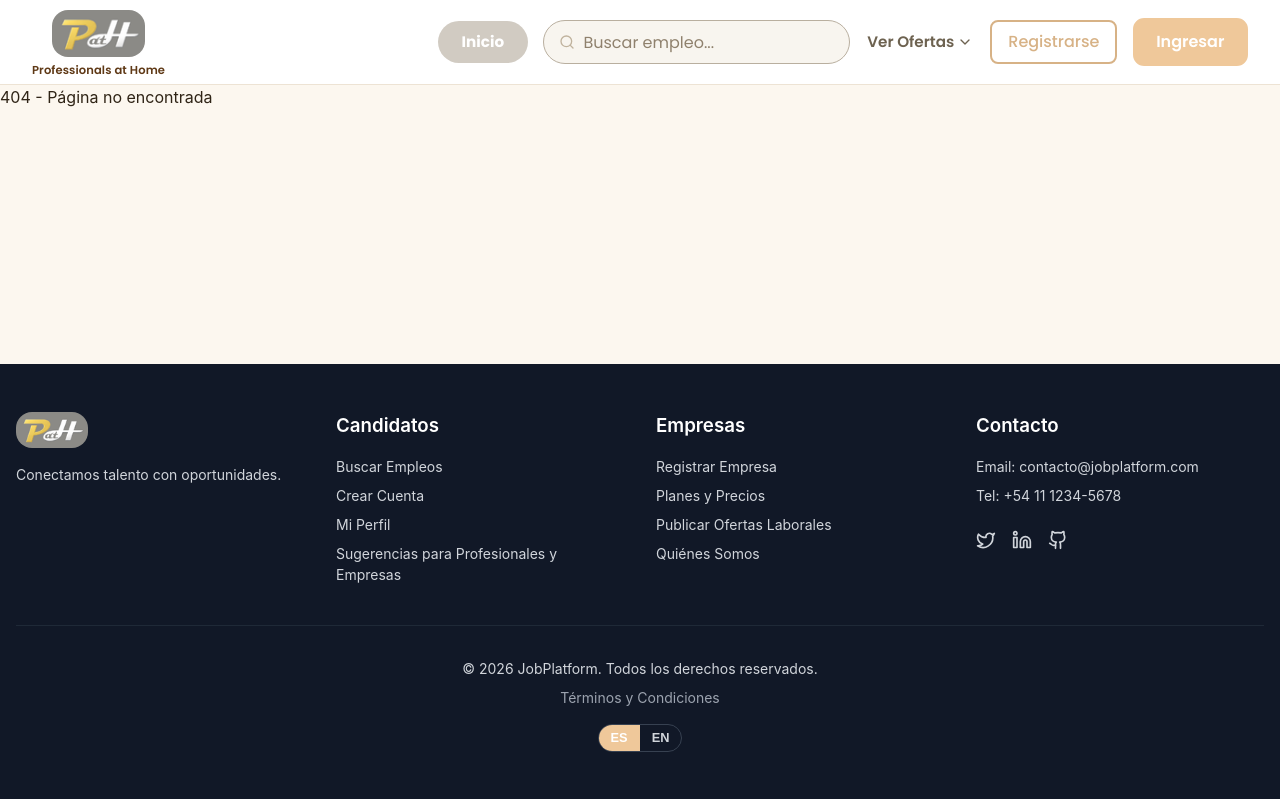
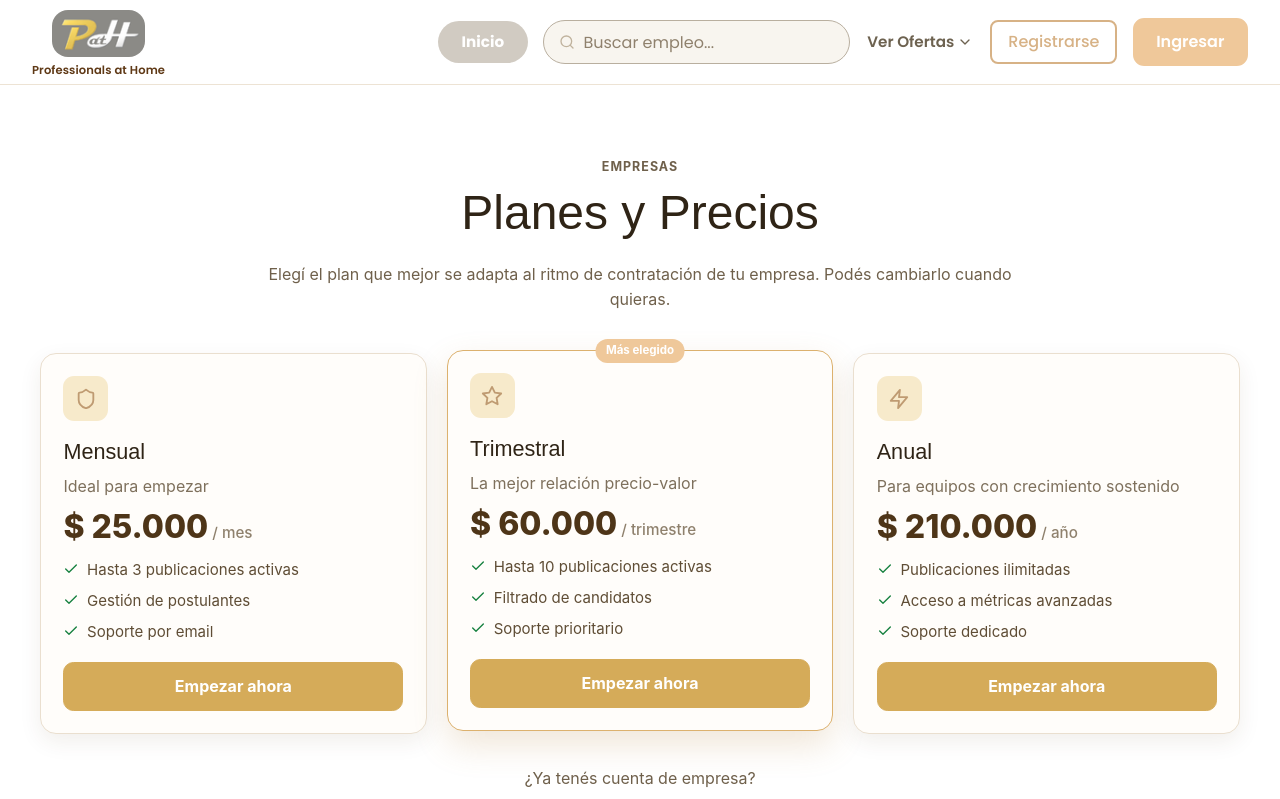
Before and after one commit to nicogomez94/job-application, a React (Vite) app in the folder frontend/: page /planes-y-precios in a window 1280 px wide. Shown: the top 799 px of the page. Built offline with nearby package versions, Linux system fonts and the light colour scheme; no server answers.

Commit message:
login admin

```diff
--- a/frontend/src/App.jsx
+++ b/frontend/src/App.jsx
@@ -10,6 +10,8 @@ import JobSearch from './pages/JobSearch';
 import JobDetail from './pages/JobDetail';
 import Blog from './pages/Blog';
 import QuienesSomos from './pages/QuienesSomos';
+import PlanesYPrecios from './pages/PlanesYPrecios';
+import Sugerencias from './pages/Sugerencias';
 
 // Auth
 import Login from './pages/auth/Login';
@@ -48,6 +50,9 @@ function App() {
   // Componente de ruta protegida
   const ProtectedRoute = ({ children, allowedTypes }) => {
     if (!isAuthenticated) {
+      if (allowedTypes?.length === 1 && allowedTypes[0] === 'admin') {
+        return <Navigate to="/acceso-admin" replace />;
+      }
       return <Navigate to="/login" replace />;
     }
 
@@ -67,10 +72,19 @@ function App() {
         <Route path="jobs/:id" element={<JobDetail />} />
         <Route path="blog" element={<Blog />} />
         <Route path="quienes-somos" element={<QuienesSomos />} />
+        <Route path="planes-y-precios" element={<PlanesYPrecios />} />
+        <Route path="sugerencias" element={<Sugerencias />} />
         <Route path="terminos-y-condiciones" element={<TermsAndConditions />} />
 
         {/* Auth */}
-        <Route path="login" element={<Login />} />
+        <Route
+          path="login"
+          element={<Login allowedUserTypes={['user', 'company']} defaultUserType="user" />}
+        />
+        <Route
+          path="acceso-admin"
+          element={<Login allowedUserTypes={['admin']} defaultUserType="admin" hideUserTypeSelector />}
+        />
         <Route path="register/user" element={<RegisterUser />} />
         <Route path="register/company" element={<RegisterCompany />} />
         <Route
--- /dev/null
+++ b/frontend/src/pages/PlanesYPrecios.css
@@ -0,0 +1,175 @@
+.pricing-page {
+  background: #fff;
+  padding: 4.5rem 1rem 5rem;
+}
+
+.pricing-container {
+  max-width: 1200px;
+  margin: 0 auto;
+}
+
+.pricing-header {
+  text-align: center;
+  max-width: 760px;
+  margin: 0 auto 2.5rem;
+}
+
+.pricing-eyebrow {
+  color: var(--primary-600);
+  font-weight: 700;
+  letter-spacing: 0.08em;
+  text-transform: uppercase;
+  font-size: 0.78rem;
+  margin-bottom: 0.6rem;
+}
+
+.pricing-header h1 {
+  font-size: clamp(2rem, 4.2vw, 3rem);
+  color: #2f2416;
+  margin: 0 0 0.8rem;
+}
+
+.pricing-header p {
+  color: #6f604b;
+  line-height: 1.6;
+  margin: 0;
+}
+
+.pricing-grid {
+  display: grid;
+  grid-template-columns: repeat(3, minmax(0, 1fr));
+  gap: 1.25rem;
+}
+
+.pricing-card {
+  background: #fffdfa;
+  border: 1px solid #eadfcf;
+  border-radius: 1rem;
+  padding: 1.4rem;
+  display: flex;
+  flex-direction: column;
+  box-shadow: 0 8px 22px rgba(74, 49, 18, 0.08);
+  position: relative;
+}
+
+.pricing-card-highlight {
+  border-color: #dcb16e;
+  box-shadow: 0 14px 34px rgba(180, 131, 58, 0.2);
+  transform: translateY(-3px);
+}
+
+.pricing-badge {
+  position: absolute;
+  top: -12px;
+  left: 50%;
+  transform: translateX(-50%);
+  background: var(--primary-500);
+  color: #fff;
+  font-size: 0.72rem;
+  font-weight: 700;
+  padding: 0.22rem 0.65rem;
+  border-radius: 999px;
+}
+
+.pricing-icon {
+  width: 2.8rem;
+  height: 2.8rem;
+  border-radius: 0.7rem;
+  display: grid;
+  place-items: center;
+  color: var(--primary-700);
+  background: #f7eacb;
+  margin-bottom: 0.9rem;
+}
+
+.pricing-card h2 {
+  margin: 0;
+  color: #2f2416;
+  font-size: 1.35rem;
+}
+
+.pricing-subtitle {
+  margin: 0.4rem 0 0.8rem;
+  color: #7e705c;
+}
+
+.pricing-value {
+  font-size: 2rem;
+  line-height: 1;
+  margin: 0 0 1rem;
+  color: #4e3518;
+  font-weight: 800;
+}
+
+.pricing-value span {
+  font-size: 0.95rem;
+  font-weight: 500;
+  color: #8f816d;
+}
+
+.pricing-features {
+  list-style: none;
+  margin: 0;
+  padding: 0;
+  display: flex;
+  flex-direction: column;
+  gap: 0.52rem;
+  color: #5f4d35;
+  flex: 1;
+}
+
+.pricing-features li {
+  display: flex;
+  gap: 0.48rem;
+  align-items: flex-start;
+  font-size: 0.94rem;
+}
+
+.pricing-features svg {
+  color: #16803f;
+  flex-shrink: 0;
+  margin-top: 2px;
+}
+
+.pricing-cta {
+  margin-top: 1.15rem;
+  background: #d5ab59;
+  border: 1px solid #d5ab59;
+  color: #fff;
+  text-decoration: none;
+  text-align: center;
+  padding: 0.72rem 1rem;
+  border-radius: 0.65rem;
+  font-weight: 700;
+  transition: background 0.2s ease, transform 0.2s ease;
+}
+
+.pricing-cta:hover {
+  background: #bf933f;
+  transform: translateY(-1px);
+}
+
+.pricing-bottom {
+  margin-top: 2rem;
+  text-align: center;
+  color: #6f604b;
+}
+
+.pricing-bottom p {
+  margin: 0 0 0.35rem;
+}
+
+.pricing-bottom a {
+  color: #5f3916;
+  font-weight: 700;
+}
+
+@media (max-width: 980px) {
+  .pricing-grid {
+    grid-template-columns: 1fr;
+  }
+
+  .pricing-card-highlight {
+    transform: none;
+  }
+}
--- /dev/null
+++ b/frontend/src/pages/Sugerencias.css
@@ -0,0 +1,99 @@
+.tips-page {
+  background: #fff;
+  padding: 4rem 1rem 4.5rem;
+}
+
+.tips-container {
+  max-width: 1120px;
+  margin: 0 auto;
+}
+
+.tips-header {
+  text-align: center;
+  max-width: 760px;
+  margin: 0 auto 2.25rem;
+}
+
+.tips-header h1 {
+  color: #2f2416;
+  font-size: clamp(1.9rem, 4vw, 2.8rem);
+  margin: 0 0 0.75rem;
+}
+
+.tips-header p {
+  color: #74624b;
+  line-height: 1.6;
+  margin: 0;
+}
+
+.tips-grid {
+  display: grid;
+  grid-template-columns: repeat(2, minmax(0, 1fr));
+  gap: 1.2rem;
+}
+
+.tips-card {
+  background: #fffdfa;
+  border: 1px solid #e8dbc7;
+  border-radius: 1rem;
+  padding: 1.4rem;
+  box-shadow: 0 8px 22px rgba(79, 53, 20, 0.08);
+}
+
+.tips-card-title {
+  display: flex;
+  align-items: center;
+  gap: 0.55rem;
+  margin-bottom: 0.95rem;
+  color: #5f3916;
+}
+
+.tips-card-title h2 {
+  margin: 0;
+  font-size: 1.3rem;
+}
+
+.tips-card ul {
+  list-style: none;
+  padding: 0;
+  margin: 0 0 1.2rem;
+  display: flex;
+  flex-direction: column;
+  gap: 0.72rem;
+}
+
+.tips-card li {
+  display: flex;
+  align-items: flex-start;
+  gap: 0.5rem;
+  color: #5f4d35;
+  line-height: 1.45;
+  font-size: 0.96rem;
+}
+
+.tips-card li svg {
+  color: #208246;
+  flex-shrink: 0;
+  margin-top: 0.18rem;
+}
+
+.tips-link {
+  display: inline-block;
+  text-decoration: none;
+  color: #fff;
+  background: #cda455;
+  border: 1px solid #cda455;
+  border-radius: 0.65rem;
+  padding: 0.62rem 1rem;
+  font-weight: 700;
+}
+
+.tips-link:hover {
+  background: #b88f42;
+}
+
+@media (max-width: 920px) {
+  .tips-grid {
+    grid-template-columns: 1fr;
+  }
+}
--- a/frontend/src/pages/auth/Login.jsx
+++ b/frontend/src/pages/auth/Login.jsx
@@ -8,15 +8,33 @@ import { DEBUG_MODE, getDebugLoginData } from '../../config/debug';
 import { Briefcase, Mail, Lock } from 'lucide-react';
 import './Login.css';
 
-export default function Login() {
-  const [userType, setUserType] = useState('user'); // 'user', 'company', 'admin'
+const USER_TYPE_LABELS = {
+  user: 'Profesional',
+  company: 'Empresa',
+  admin: 'Admin',
+};
+
+export default function Login({
+  allowedUserTypes = ['user', 'company', 'admin'],
+  defaultUserType = 'user',
+  hideUserTypeSelector = false,
+}) {
+  const initialType =
+    allowedUserTypes.includes(defaultUserType) ? defaultUserType : allowedUserTypes[0] || 'user';
+  const [userType, setUserType] = useState(initialType);
   const [loading, setLoading] = useState(false);
   const { register, handleSubmit, reset, formState: { errors } } = useForm({
-    defaultValues: DEBUG_MODE ? getDebugLoginData('user') : { email: '', password: '' },
+    defaultValues: DEBUG_MODE ? getDebugLoginData(initialType) : { email: '', password: '' },
   });
   const { setAuth } = useAuthStore();
   const navigate = useNavigate();
   const apiBaseURL = import.meta.env.VITE_API_URL || 'http://localhost:5000/api';
+
+  useEffect(() => {
+    if (!allowedUserTypes.includes(userType)) {
+      setUserType(initialType);
+    }
+  }, [allowedUserTypes, initialType, userType]);
 
   useEffect(() => {
     if (!DEBUG_MODE) return;
@@ -78,41 +96,24 @@ export default function Login() {
         </div>
 
         <div className="card login-card">
+          {!hideUserTypeSelector && (
             <div className="login-user-type-selector">
+              {allowedUserTypes.map((type) => (
                 <button
+                  key={type}
                   type="button"
-              onClick={() => setUserType('user')}
+                  onClick={() => setUserType(type)}
                   className={`login-user-type-btn ${
-                userType === 'user'
+                    userType === type
                       ? 'login-user-type-btn-active'
                       : 'login-user-type-btn-inactive'
                   }`}
                 >
-              Candidato
+                  {USER_TYPE_LABELS[type] || type}
                 </button>
-            <button
-              type="button"
-              onClick={() => setUserType('company')}
-              className={`login-user-type-btn ${
-                userType === 'company'
-                  ? 'login-user-type-btn-active'
-                  : 'login-user-type-btn-inactive'
-              }`}
-            >
-              Empresa
-            </button>
-            <button
-              type="button"
-              onClick={() => setUserType('admin')}
-              className={`login-user-type-btn ${
-                userType === 'admin'
-                  ? 'login-user-type-btn-active'
-                  : 'login-user-type-btn-inactive'
-              }`}
-            >
-              Admin
-            </button>
+              ))}
             </div>
+          )}
 
           <form onSubmit={handleSubmit(onSubmit)} className="login-form">
             <div className="login-form-group">
--- a/frontend/src/pages/auth/RegisterUser.jsx
+++ b/frontend/src/pages/auth/RegisterUser.jsx
@@ -6,15 +6,25 @@ import { useAuthStore } from '../../context/authStore';
 import { DEBUG_FORM_DATA, DEBUG_MODE } from '../../config/debug';
 import './Register.css';
 
-const getInitialForm = () => (DEBUG_MODE ? { ...DEBUG_FORM_DATA.registerUser } : {
+const MAX_CV_FILES = 4;
+
+const getInitialForm = () => {
+  const base = DEBUG_MODE
+    ? { ...DEBUG_FORM_DATA.registerUser }
+    : {
         firstName: '',
         lastName: '',
         email: '',
         password: '',
         confirmPassword: '',
         phone: '',
-  cv: null,
-});
+      };
+
+  return {
+    ...base,
+    cvs: Array.isArray(base.cvs) ? base.cvs : [],
+  };
+};
 
 export default function RegisterUser() {
   const [formData, setFormData] = useState(getInitialForm);
@@ -29,11 +39,25 @@ export default function RegisterUser() {
   };
 
   const handleFileChange = (e) => {
-    setFormData((prev) => ({ ...prev, cv: e.target.files?.[0] || null }));
+    const selectedFiles = Array.from(e.target.files || []);
+
+    if (selectedFiles.length > MAX_CV_FILES) {
+      toast.error(`Podés subir hasta ${MAX_CV_FILES} archivos PDF`);
+      e.target.value = '';
+      setFormData((prev) => ({ ...prev, cvs: [] }));
+      return;
+    }
+
+    setFormData((prev) => ({ ...prev, cvs: selectedFiles }));
   };
 
   const handleSubmit = async (e) => {
     e.preventDefault();
+
+    if (!formData.cvs.length) {
+      toast.error('Tenés que subir al menos un archivo PDF');
+      return;
+    }
 
     if (formData.password !== formData.confirmPassword) {
       toast.error('Las contraseñas no coinciden');
@@ -55,13 +79,17 @@ export default function RegisterUser() {
 
       setAuth(user, 'user', token);
 
-      if (formData.cv) {
       try {
-          await userService.uploadCV(formData.cv);
-          toast.success('CV subido exitosamente');
+        for (const file of formData.cvs) {
+          await userService.uploadCV(file);
+        }
+        toast.success(
+          formData.cvs.length === 1
+            ? 'Archivo subido exitosamente'
+            : `${formData.cvs.length} archivos subidos exitosamente`
+        );
       } catch (uploadError) {
         toast.error(uploadError.response?.data?.error || 'No se pudo subir el CV');
-        }
       }
 
       toast.success('Cuenta creada exitosamente');
@@ -106,7 +134,7 @@ export default function RegisterUser() {
             padding: '2rem',
           }}
         >
-          <h1 style={{ fontSize: '1.8rem', marginBottom: '0.4rem' }}>Registro de Candidato</h1>
+          <h1 style={{ fontSize: '1.8rem', marginBottom: '0.4rem' }}>Registro de Profesional</h1>
           <p style={{ opacity: 0.9 }}>Creá tu cuenta para postularte a ofertas laborales</p>
         </div>
 
@@ -121,7 +149,7 @@ export default function RegisterUser() {
                   : 'register-user-type-btn-inactive'
               }`}
             >
-              Candidato
+              Profesional
             </button>
             <button
               type="button"
@@ -201,8 +229,10 @@ export default function RegisterUser() {
           </div>
 
           <div style={{ marginTop: '1rem' }}>
-            <label style={{ display: 'block', color: '#5e4d38', marginBottom: '0.35rem' }}>CV PDF (opcional)</label>
-            <input type="file" accept="application/pdf" onChange={handleFileChange} />
+            <label style={{ display: 'block', color: '#5e4d38', marginBottom: '0.35rem' }}>
+              CV PDF (máximo 4 archivos)
+            </label>
+            <input type="file" accept="application/pdf" onChange={handleFileChange} multiple required />
           </div>
 
           <button className="btn btn-primary" style={{ width: '100%', marginTop: '1.5rem' }} disabled={loading}>
```
Also changed, not shown: 1 other file (tests, documents, lock files or other folders). Lines whose indentation alone changed are shown as unchanged.
